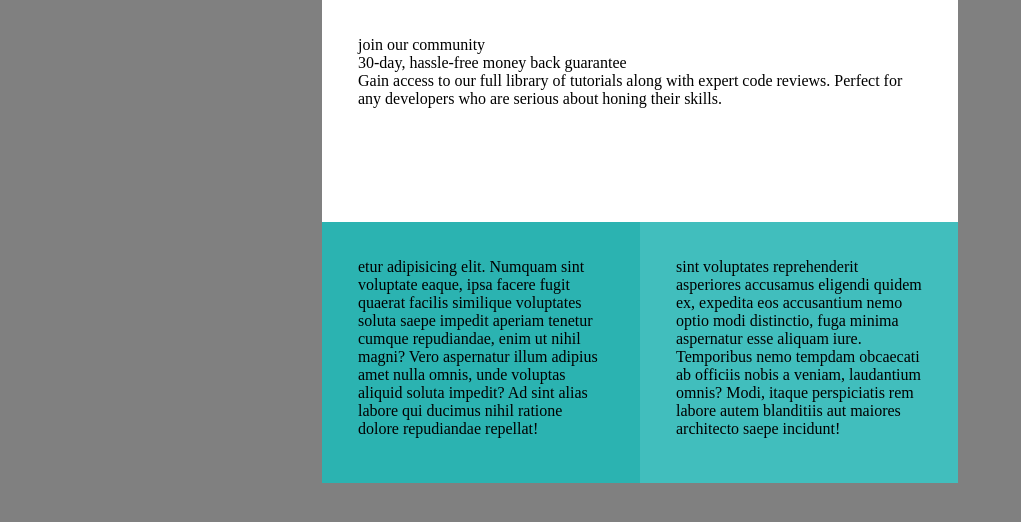
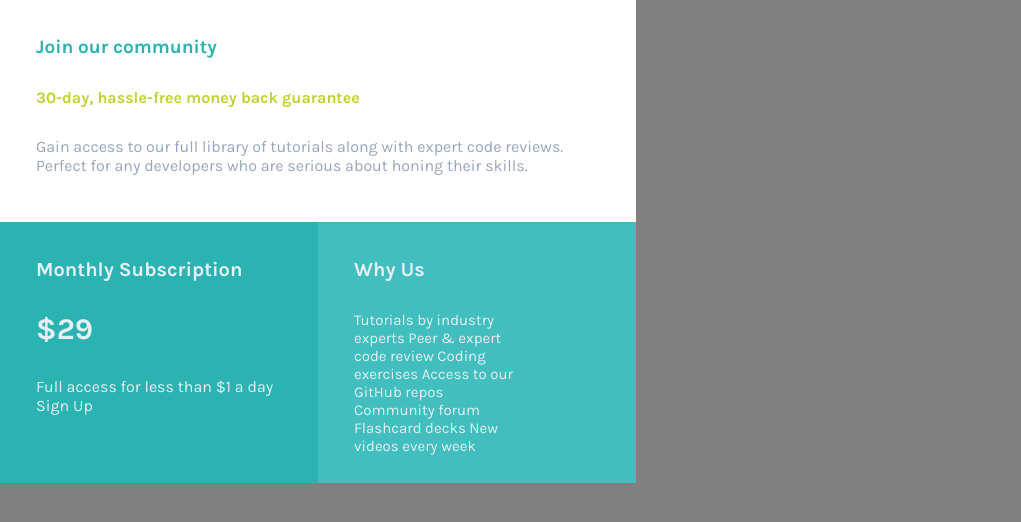
Before and after one commit to hinlocaesar/Single-price-grid-component, a plain HTML site: page index.html in a window 1280 px wide. Shown: the whole page, without its empty margins (0-1021 px from the left). Drawn offline with Linux system fonts and the light colour scheme.

Commit message:
upload modification for why and price section css

```diff
--- a/app/scss/_card.scss
+++ b/app/scss/_card.scss
@@ -1,6 +1,5 @@
 .container{
     display:grid;
-    justify-content: center;
 
 
     @media only screen and (min-width: 415px) {
@@ -11,36 +10,65 @@
 
     &__join{
         background-color: white;
-        padding-top: 36px;
-        padding-left: 36px;
-        padding-right: 36px;
-        padding-bottom: 36px;
-
-
-
 
         grid-column: 1/-1;
         grid-row: 1/1;
 
+        &__community{
+            color:#2BB3B1;
+            font-weight: bolder;
+            font-size:19px;
+            padding-bottom: 30px;
+        }
+
+        &__guarantee{
+            color:#BFD432;
+            font-weight: bolder;
+            padding-bottom: 30px;
+        }
+
+        &__access{
+            color: $GrayishBlue;
+        }
 
     }
 
     &__sub{
         background-color: #2BB3B1;
-        padding-top: 36px;
-        padding-left: 36px;
-        padding-right: 36px;
-        padding-bottom: 36px;
+        color:$LightGray;
+
+        &__title{
+            padding-bottom: 30px;
+            font-weight:bold;
+            font-size:20px;
+        }
+
+        &__price{
+            padding-bottom: 30px;
+            font-weight:bold;
+            font-size:30px;
+        }
 
 
     }
 
     &__why{
         background-color:#41BEBD;
-        padding-top: 36px;
-        padding-left: 36px;
-        padding-right: 36px;
-        padding-bottom: 36px;
+        color:$LightGray;
+        padding-right:120px;
+
+
+        &__title{
+            padding-bottom: 30px;
+            font-weight:bold;
+            font-size:20px;
+        }
+
+        &__desc{
+            font-size:15px;
+        }
+
+
 
     }
 }
--- a/app/scss/_globals.scss
+++ b/app/scss/_globals.scss
@@ -2,6 +2,8 @@
     margin: 0;
     padding: 0;
     box-sizing: border-box;
+    font-family: 'Karla', sans-serif;
+    font-size:16px;
 }
 
 *, *::before, *::after {
@@ -13,8 +15,8 @@ body{
 }
 
 .padding{
-    padding-top: 2.25rem;
-    padding-left: 2.25rem;
-    padding-right: 2.25rem;
-    padding-bottom: 2.25rem;
+    padding-top: 36px;
+    padding-left: 36px;
+    padding-right: 36px;
+    padding-bottom: 36px;
 }
--- a/index.html
+++ b/index.html
@@ -6,6 +6,8 @@
 
   <link rel="icon" type="image/png" sizes="32x32" href="./images/favicon-32x32.png">
   <link rel="stylesheet" href="app/scss/style.css">
+  <link rel="preconnect" href="https://fonts.gstatic.com">
+  <link href="https://fonts.googleapis.com/css2?family=Karla:wght@400;700&display=swap" rel="stylesheet">
 
   <title>Frontend Mentor | Single Price Grid Component</title>
 
@@ -19,21 +21,40 @@
 
   <div class="container">
     <div class="container__join padding">
-      <p>join our community</p>
+      <p class = "container__join__community">Join our community</p>
 
-      <p>  30-day, hassle-free money back guarantee</p>
+      <p class = "container__join__guarantee"> 30-day, hassle-free money back guarantee</p>
 
-      <p>  Gain access to our full library of tutorials along with expert code reviews.
+      <p class = "container__join__access">  Gain access to our full library of tutorials along with expert code reviews.
         Perfect for any developers who are serious about honing their skills.</p>
     </div>
 
 
-    <div class="container__sub  padding">etur adipisicing elit. Numquam sint voluptate eaque, ipsa facere fugit quaerat facilis similique voluptates soluta saepe impedit aperiam tenetur cumque repudiandae, enim ut nihil magni?
-    Vero aspernatur illum adipius amet nulla omnis, unde voluptas aliquid soluta impedit? Ad sint alias labore qui ducimus nihil ratione dolore repudiandae repellat!</div>
+    <div class="container__sub padding ">
+      <div class="container__sub__title">Monthly Subscription</div>
+      <div class="container__sub__price"> $29</div>
+
+      <p>Full access for less than &dollar;1 a day</p>
+      <div class="container__sub_sign_up_btn">Sign Up</div>
+
+    </div>
 
 
-    <div class="container__why  padding"> sint voluptates reprehenderit asperiores accusamus eligendi quidem ex, expedita eos accusantium nemo optio modi distinctio, fuga minima aspernatur esse aliquam iure.
-    Temporibus nemo tempdam obcaecati ab officiis nobis a veniam, laudantium omnis? Modi, itaque perspiciatis rem labore autem blanditiis aut maiores architecto saepe incidunt!</div>
+    <div class="container__why padding  ">
+      <p class="container__why__title">Why Us</p>
+      <p class="container__why__desc">
+      Tutorials by industry experts
+      Peer &amp; expert code review
+      Coding exercises
+      Access to our GitHub repos
+      Community forum
+      Flashcard decks
+      New videos every week
+      </p>
+
+
+
+    </div>
   </div>
 
   <!--
```
Also changed, not shown: app/scss/style.css, 1 other file.
